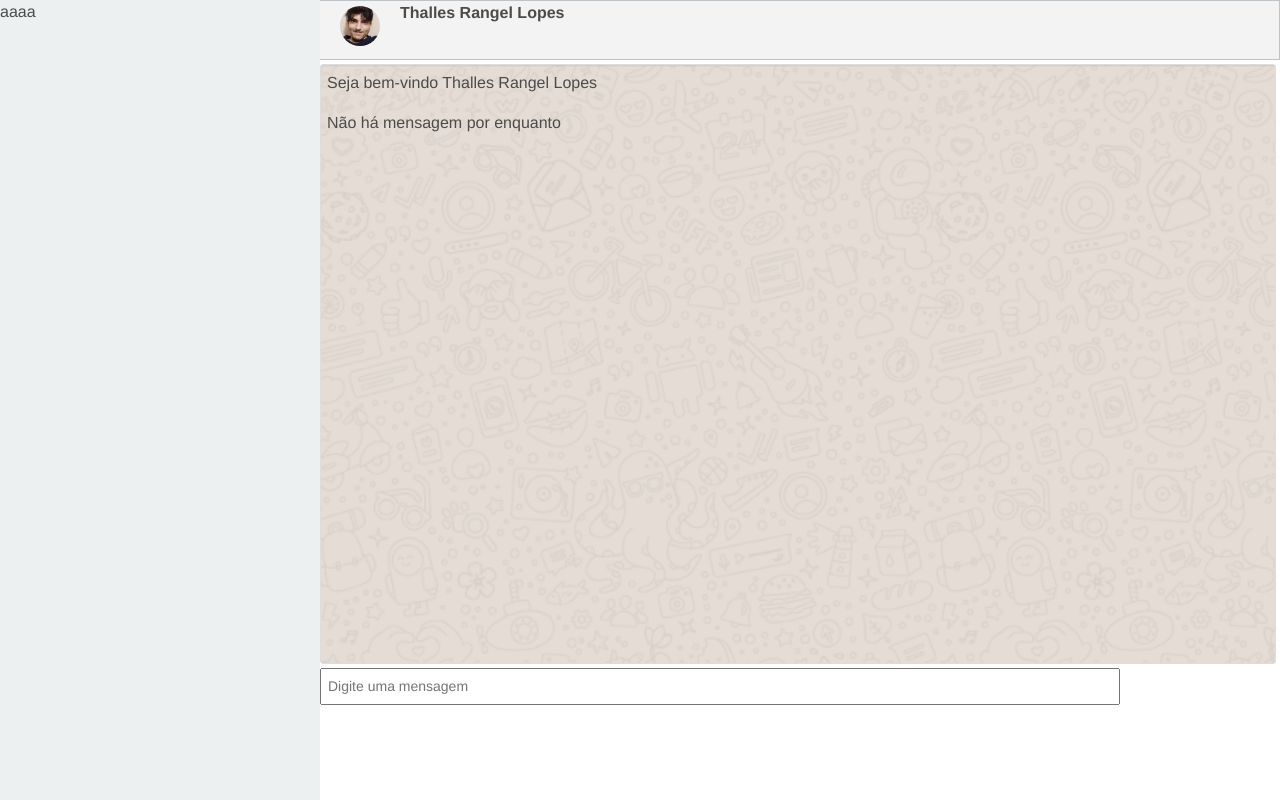
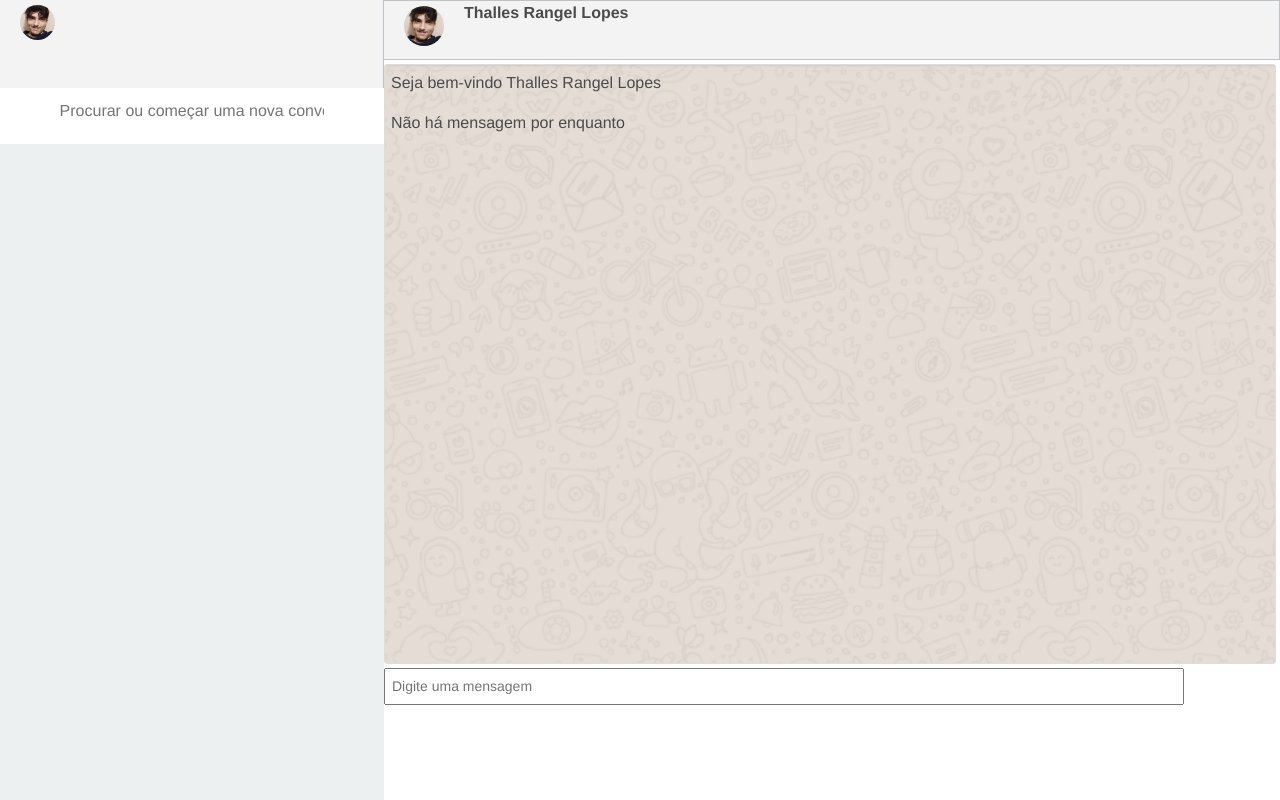
Before and after one commit to thallesrangel/whatsappWeb, a PHP site: page / in a window 1280 px wide. Run offline with PHP 8.4, Linux system fonts and the light colour scheme; data that the repository does not hold is empty; some libraries are stand-ins or nearby versions.

Commit message:
whatsapp

```diff
--- a/index.php
+++ b/index.php
@@ -18,7 +18,13 @@ $_SESSION['nome'] = 'Thalles Rangel Lopes';
 <body>
 
   <div class="sidebar">
-    aaaa
+    <div class="sidebarMenu">
+      <img src="img/eu.jpeg">
+    </div>
+
+    <div class="sidebarSearch">
+      <input class="search" type="text" maxlength="50" placeholder="Procurar ou começar uma nova conversa">
+    </div>
   </div>
 
   <div class="menu">
--- a/script.js
+++ b/script.js
@@ -1,9 +1,7 @@
 
 $(document).ready(function(){
     $('#mensagens').load("ver.php");
-
     var refreshId = setInterval( ver, 1000);
-
     $.ajaxSetup({ cache: false });
 });
 
@@ -25,7 +23,6 @@ function enviar(){
         if (e.which == 13){
            var mensagem = $('#mensagem').val();
            document.querySelector('#mensagem').value = '';
-           console.log(mensagem);
 
             if(mensagem.length >= 1){
                 enviando = $.post(url,{mensagem:mensagem});
--- a/style.css
+++ b/style.css
@@ -20,7 +20,7 @@ body{
     background-size: cover;
 }
 
-input[type='text'] {
+#mensagem{
     display: block;
     width: 800px;
     font-size: 14px;
@@ -37,12 +37,33 @@ p{
 .sidebar{
     float: left;
     height: 100vh;
-    width: 25%;
+    width: 30%;
     background-color: #ecf0f1;
 }
 
-
-
+.sidebarMenu{
+    background: #F3F3F3;
+    height: 11vh;
+    border-right: 1px solid #bdc3c7;
+}
+.sidebarSearch{
+    text-align: center;
+    height:7vh;
+    background-color: #FFF;
+    border-bottom: 0.5px solid #FFF;
+}
+.sidebarMenu img{
+    padding: 5px 20px;
+    height: 45px;
+    float: left;
+    border-radius: 50%;
+}
+.search{
+    margin-top: 10px;
+    width: 70%;
+   border: none;
+   color: #636e72;
+}
 .menu{
     background: #F3F3F3;
     height: 60px;
```
